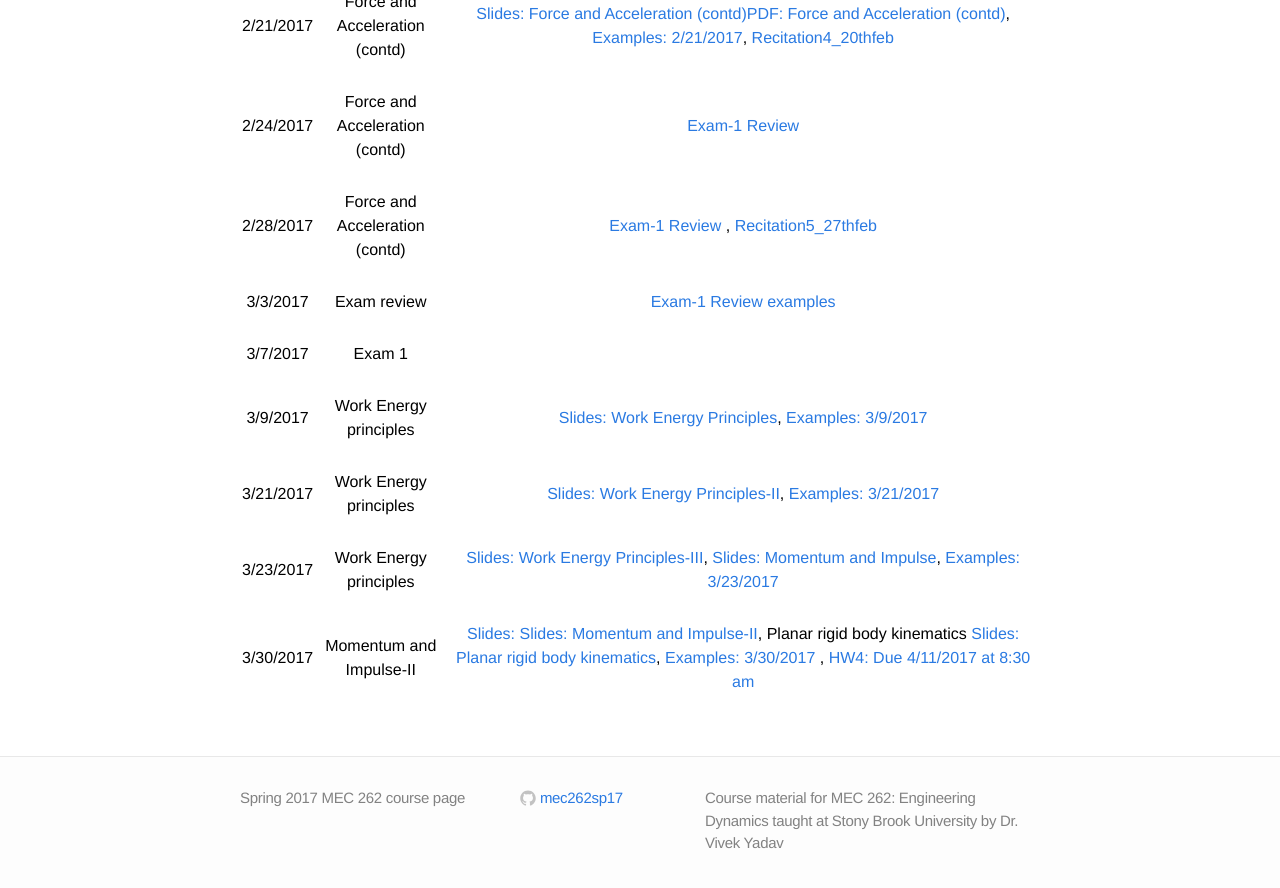
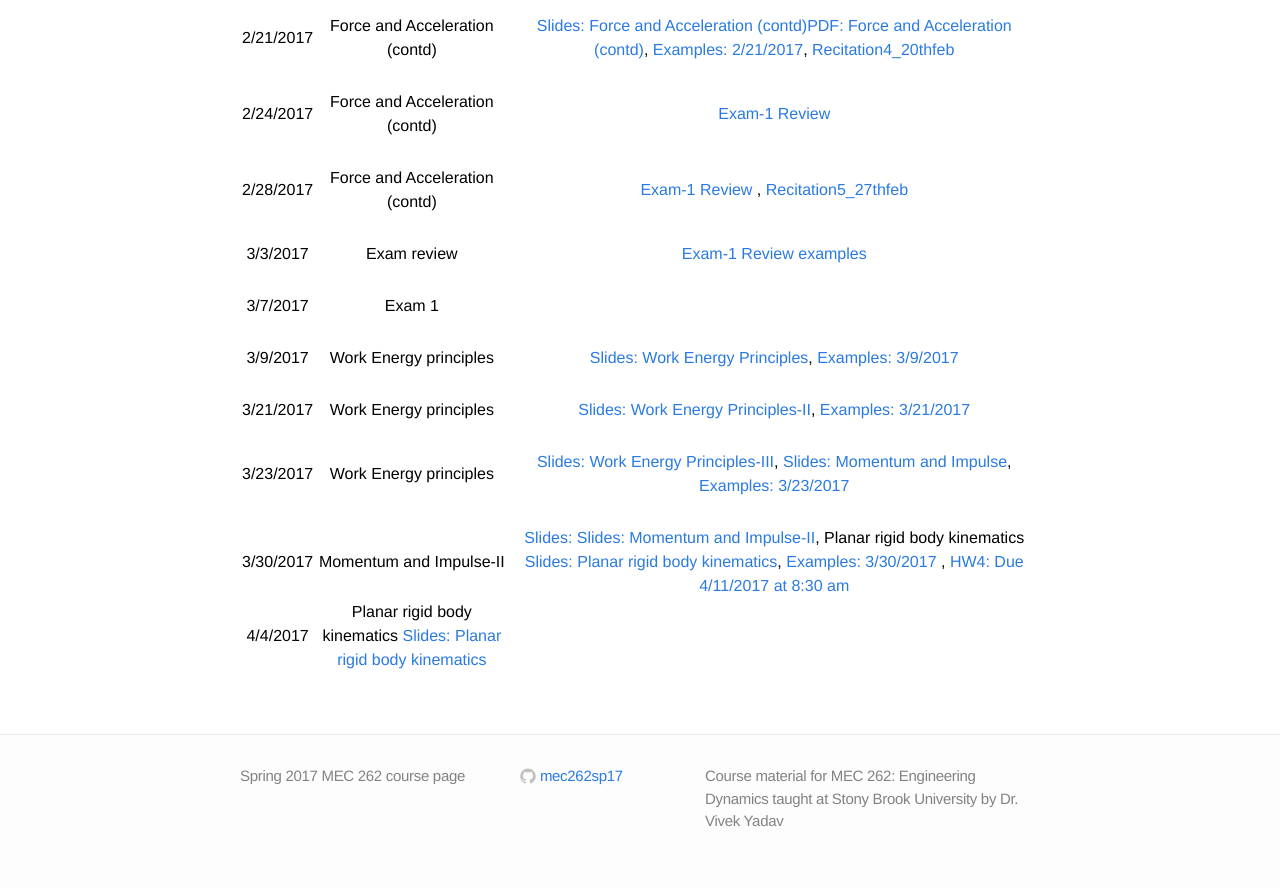
Before and after one commit to mec262sp17/mec262sp17.github.io, a Jekyll site: the page built from Course_materials.md, in a window 1280 px wide and 900 px high, scrolled down 914 px. Shown: the top 888 px of the window. Built offline with Jekyll 4.4.1, drawn with Linux system fonts in a browser that asks for light colours.

Commit message:
Update Course_materials.md

```diff
--- a/Course_materials.md
+++ b/Course_materials.md
@@ -46,3 +46,4 @@
 |       3/23/2017    |   Work Energy principles | [Slides: Work Energy Principles-III](https://mec262sp17.github.io/Presentations/Ch4_work_energy_Principle_III.html#/),  [Slides: Momentum and Impulse](https://mec262sp17.github.io/Presentations/Ch5_Momentum_and_Impulse.html#/),  [Examples: 3/23/2017](https://mec262sp17.github.io/Notes/examples_3_23_2017_mec262.pdf)      |
 | | | |
 |       3/30/2017    |   Momentum and Impulse-II | [Slides: Slides: Momentum and Impulse-II](https://mec262sp17.github.io/Presentations/Ch5_Momentum_and_Impulse_II.html#/),  Planar rigid body kinematics [Slides: Planar rigid body kinematics](https://mec262sp17.github.io/Presentations/Ch6_Kinematics_of_Planar_Rigid_bodies.html#/),    [Examples: 3/30/2017](https://mec262sp17.github.io/Notes/examples_3_30_2017_mec262.pdf)  , [HW4: Due 4/11/2017 at 8:30 am](https://mec262sp17.github.io/Homework2017/HW4_due4112017.pdf)  |
+|       4/4/2017    |   Planar rigid body kinematics [Slides: Planar rigid body kinematics](https://mec262sp17.github.io/Presentations/Ch6_Kinematics_of_Planar_Rigid_bodies.html#/)  |
```
